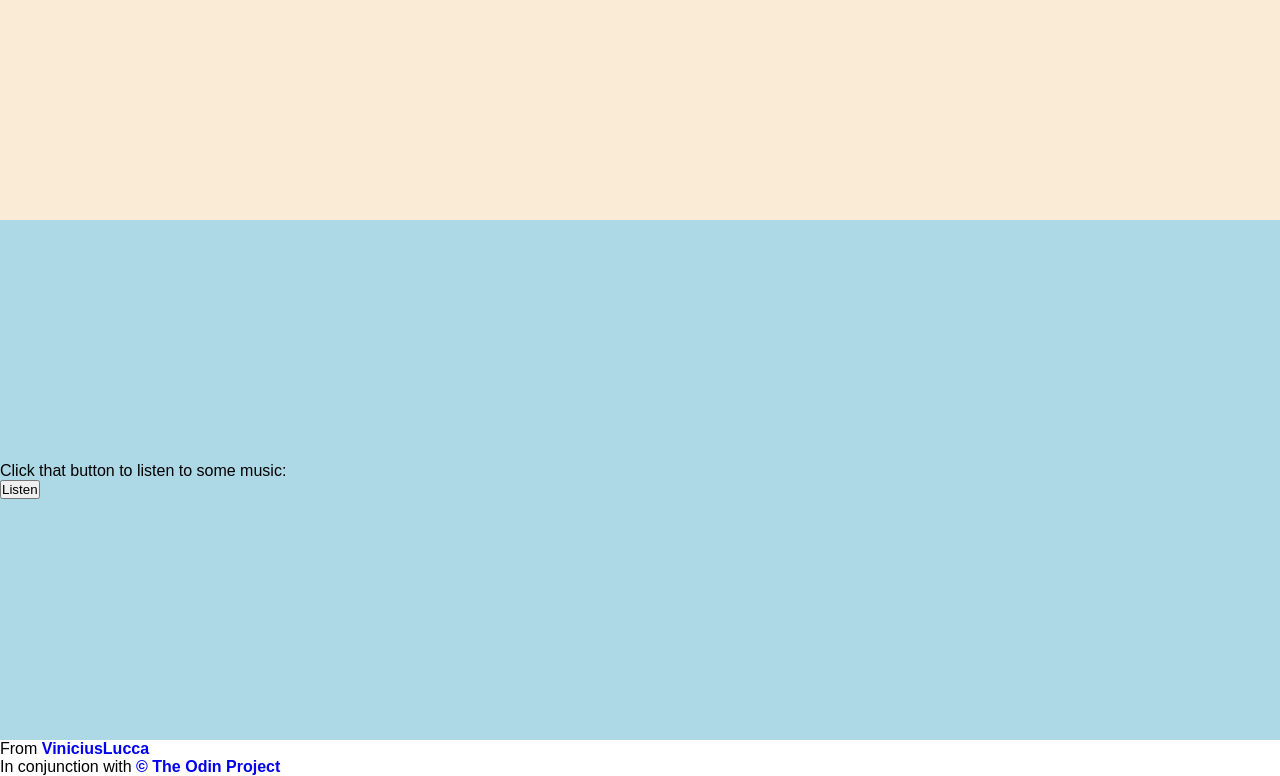
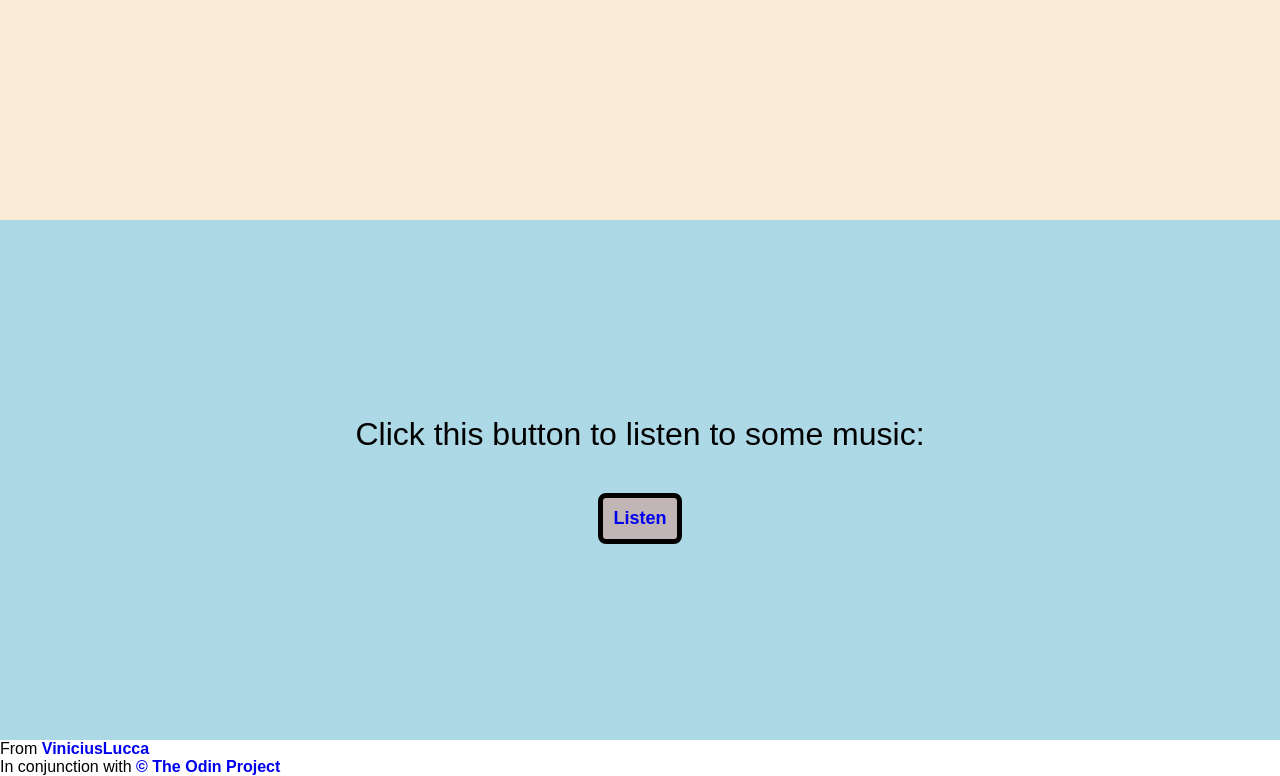
Before and after one commit to ViniciusLucca/piano-fanpage, a plain HTML site: page index.html in a window 1280 px wide. Shown: the part 1390-2166 px from the top of the page. Drawn offline with Linux system fonts and the light colour scheme.

Commit message:
Update listen section
- Swapped button for link (<a>)
- Added song to "listen button"
- Text is bigger now (added "big-text" class)

```diff
--- a/index.html
+++ b/index.html
@@ -53,9 +53,9 @@
             <br> ― Bob Marley</cite>
         </div>
         <div class="content">
-            <div class="inform">
-                <p>Click that button to listen to some music:</p>
-                <button>Listen</button>
+            <div class="listen big-text">
+                <p>Click this button to listen to some music:</p>
+                <a href="https://youtu.be/dQw4w9WgXcQ">Listen</a>
             </div>
         </div>
     </main>
--- a/style.css
+++ b/style.css
@@ -114,8 +114,23 @@ div#presentation > img{
     object-fit: cover;
 }
 
-.quote cite{
+.big-text, .quote cite{
     text-align: center;
     font-size: xx-large;
     margin: auto;
 }
+
+.listen{
+    display: flex;
+    flex-direction: column;
+    align-items: center;
+    gap: 40px;
+}
+
+.listen a{
+    background-color: rgb(194, 181, 181);
+    padding: 10px;
+    border: 5px solid black;
+    border-radius: 8px;
+    font-size: large;
+}
```
